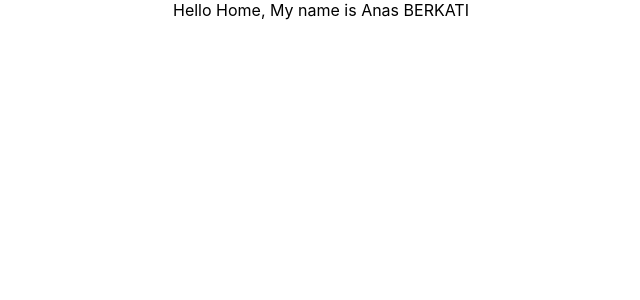
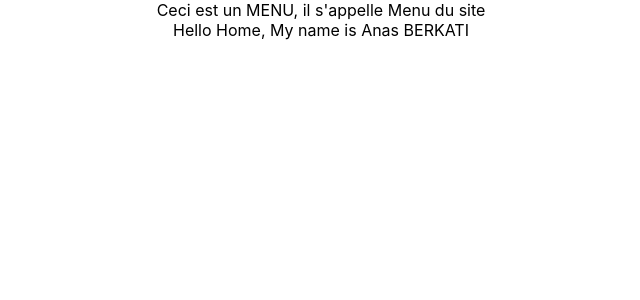
Before and after one commit to berkati10/Project1, a React (Create React App) app: page / in a window 1280 px wide. Shown: the top 300 px of the page, without its empty margins (319-959 px from the left). Built offline with nearby package versions, Linux system fonts and the light colour scheme.

Commit message:
Ajout du Menu avec Props

```diff
--- a/src/App.js
+++ b/src/App.js
@@ -1,10 +1,12 @@
 import React from 'react';
 import './App.css';
 import Home from './components/Home'
+import Navbar from './components/Navbar'
 
 function App() {
   return (
     <div className="App">
+      <Navbar title="Menu du site"/>
      <Home/>
     </div>
   );
--- /dev/null
+++ b/src/components/Navbar.js
@@ -0,0 +1,11 @@
+import React from 'react'
+
+const Navbar = ({title}) => {
+    return (
+        <div>
+            Ceci est un MENU, il s'appelle {title}
+        </div>
+    )
+}
+
+export default Navbar
```
